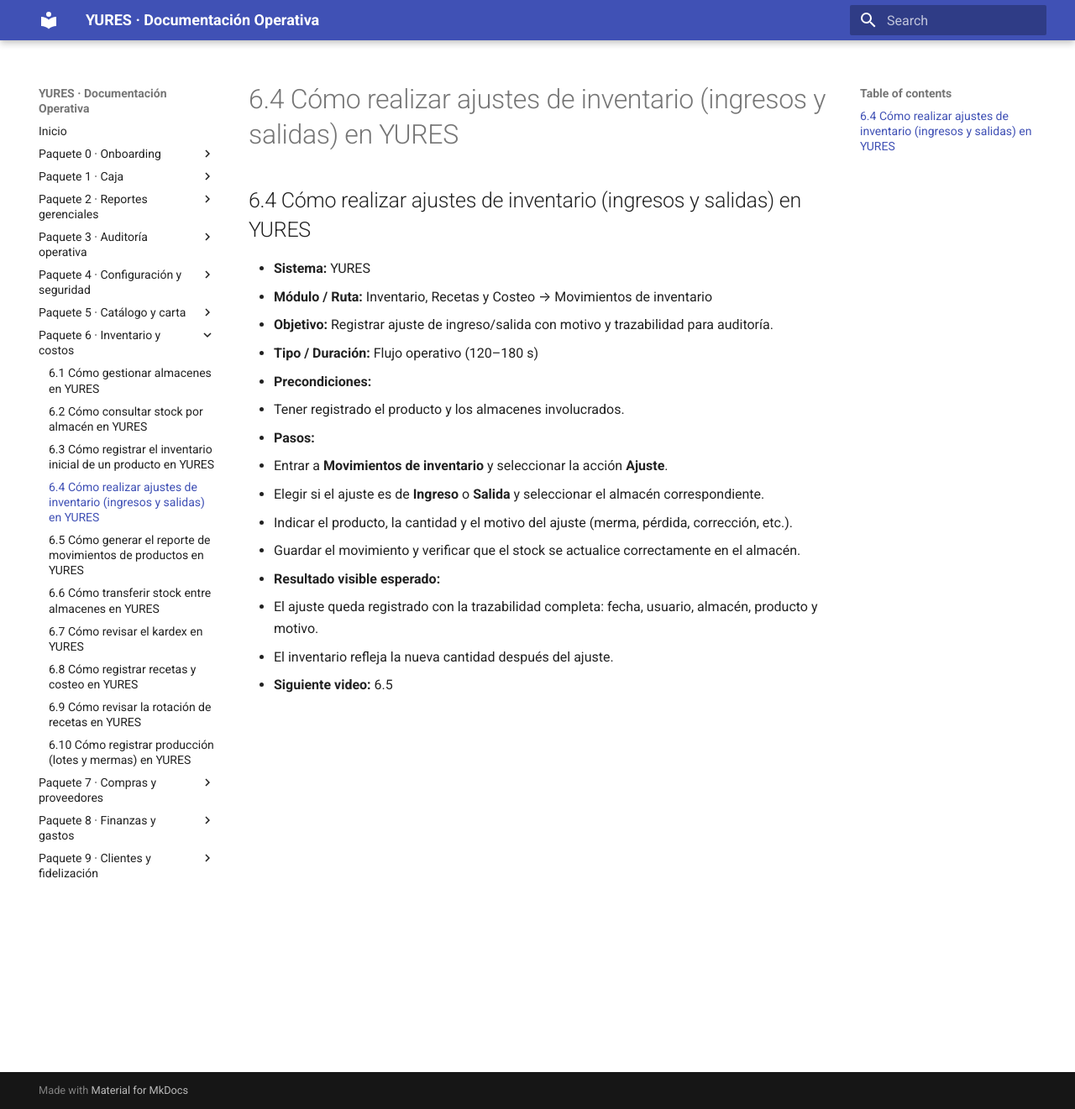
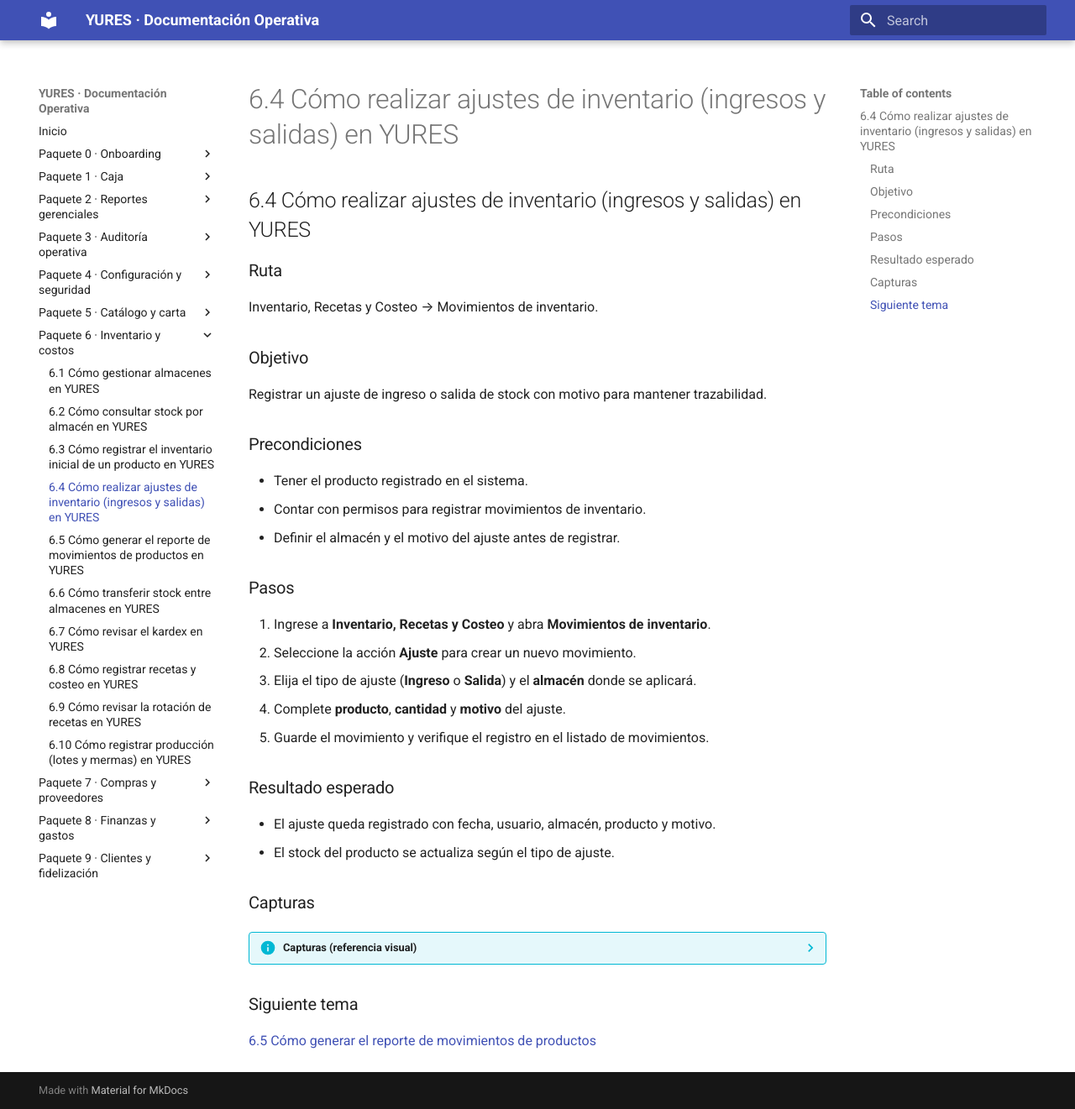
Before and after one commit to puyu-pe/yures-doc, an MkDocs documentation site: the page built from docs/fichas/paquete-6/6.4-realizar-ajustes-de-inventario-ingresos-y-salidas.md, in a window 1280 px wide and 1321 px high. Shown: the whole window at 84% size. Built offline with MkDocs 1.6.1 and Material for MkDocs 9.7.7, drawn with Linux system fonts in a browser that asks for light colours.

Commit message:
docs(ficha 6.4): improve hierarchy + admonitions + sync full + manifest (no binaries)

```diff
--- a/docs/fichas/paquete-6/6.4-realizar-ajustes-de-inventario-ingresos-y-salidas.md
+++ b/docs/fichas/paquete-6/6.4-realizar-ajustes-de-inventario-ingresos-y-salidas.md
@@ -1,17 +1,32 @@
 ## 6.4 Cómo realizar ajustes de inventario (ingresos y salidas) en YURES
 
-- **Sistema:** YURES
-- **Módulo / Ruta:** Inventario, Recetas y Costeo → Movimientos de inventario
-- **Objetivo:** Registrar ajuste de ingreso/salida con motivo y trazabilidad para auditoría.
-- **Tipo / Duración:** Flujo operativo (120–180 s)
-- **Precondiciones:**
-- Tener registrado el producto y los almacenes involucrados.
-- **Pasos:**
-- Entrar a **Movimientos de inventario** y seleccionar la acción **Ajuste**.
-- Elegir si el ajuste es de **Ingreso** o **Salida** y seleccionar el almacén correspondiente.
-- Indicar el producto, la cantidad y el motivo del ajuste (merma, pérdida, corrección, etc.).
-- Guardar el movimiento y verificar que el stock se actualice correctamente en el almacén.
-- **Resultado visible esperado:**
-- El ajuste queda registrado con la trazabilidad completa: fecha, usuario, almacén, producto y motivo.
-- El inventario refleja la nueva cantidad después del ajuste.
-- **Siguiente video:** 6.5
+### Ruta
+Inventario, Recetas y Costeo → Movimientos de inventario.
+
+### Objetivo
+Registrar un ajuste de ingreso o salida de stock con motivo para mantener trazabilidad.
+
+### Precondiciones
+- Tener el producto registrado en el sistema.
+- Contar con permisos para registrar movimientos de inventario.
+- Definir el almacén y el motivo del ajuste antes de registrar.
+
+### Pasos
+1. Ingrese a **Inventario, Recetas y Costeo** y abra **Movimientos de inventario**.
+2. Seleccione la acción **Ajuste** para crear un nuevo movimiento.
+3. Elija el tipo de ajuste (**Ingreso** o **Salida**) y el **almacén** donde se aplicará.
+4. Complete **producto**, **cantidad** y **motivo** del ajuste.
+5. Guarde el movimiento y verifique el registro en el listado de movimientos.
+
+### Resultado esperado
+- El ajuste queda registrado con fecha, usuario, almacén, producto y motivo.
+- El stock del producto se actualiza según el tipo de ajuste.
+
+### Capturas
+??? info "Capturas (referencia visual)"
+    | | |
+    |---|---|
+    | ![Captura 01](../../assets/img/fichas/paquete-6/6.4-01.png) | ![Captura 02](../../assets/img/fichas/paquete-6/6.4-02.png) |
+
+### Siguiente tema
+[6.5 Cómo generar el reporte de movimientos de productos](6.5-generar-el-reporte-de-movimientos-de-productos.md)
```
Also changed, not shown: fichas_operativas_full.md (+10 -8 lines), 1 other file.
